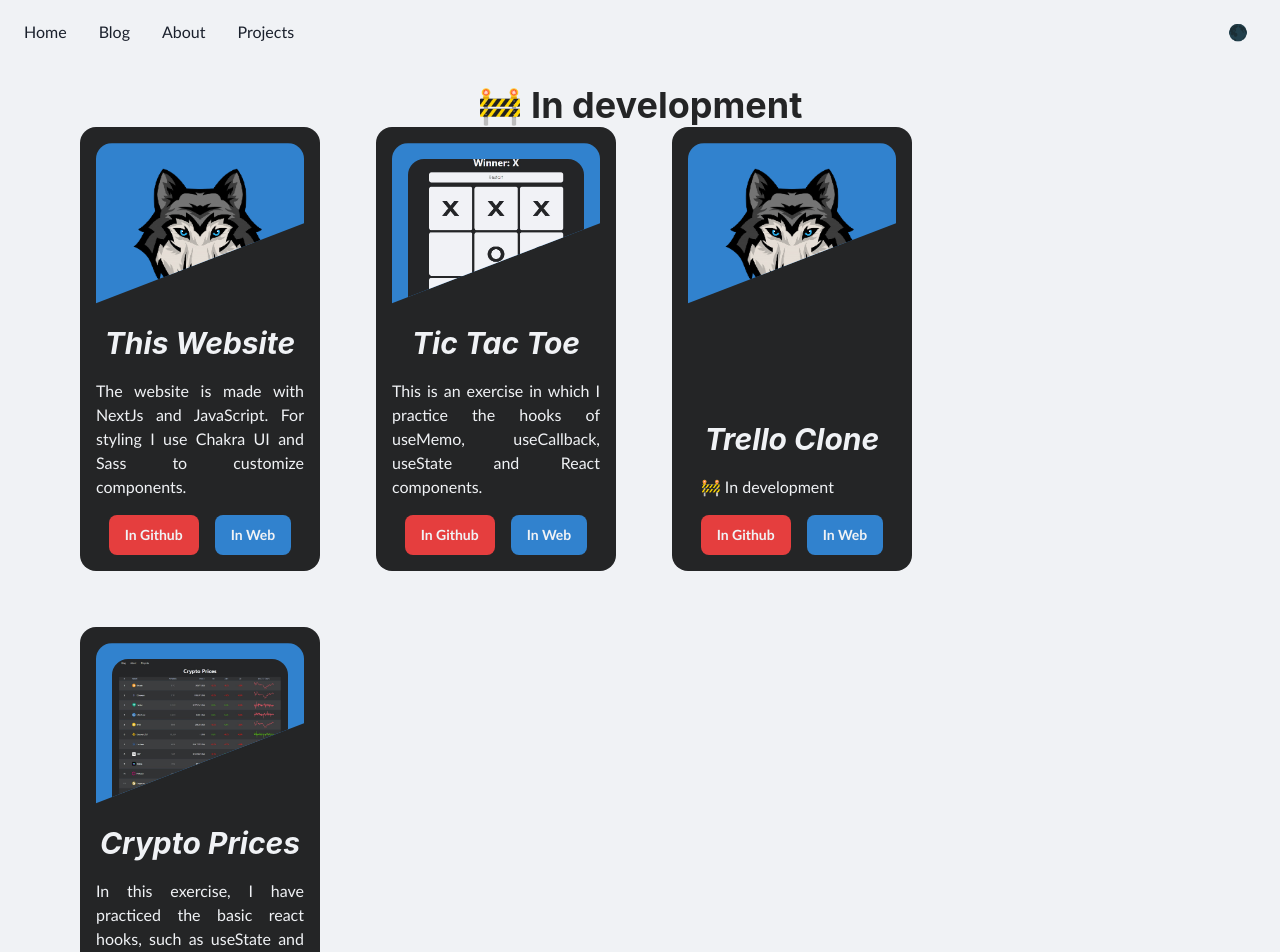
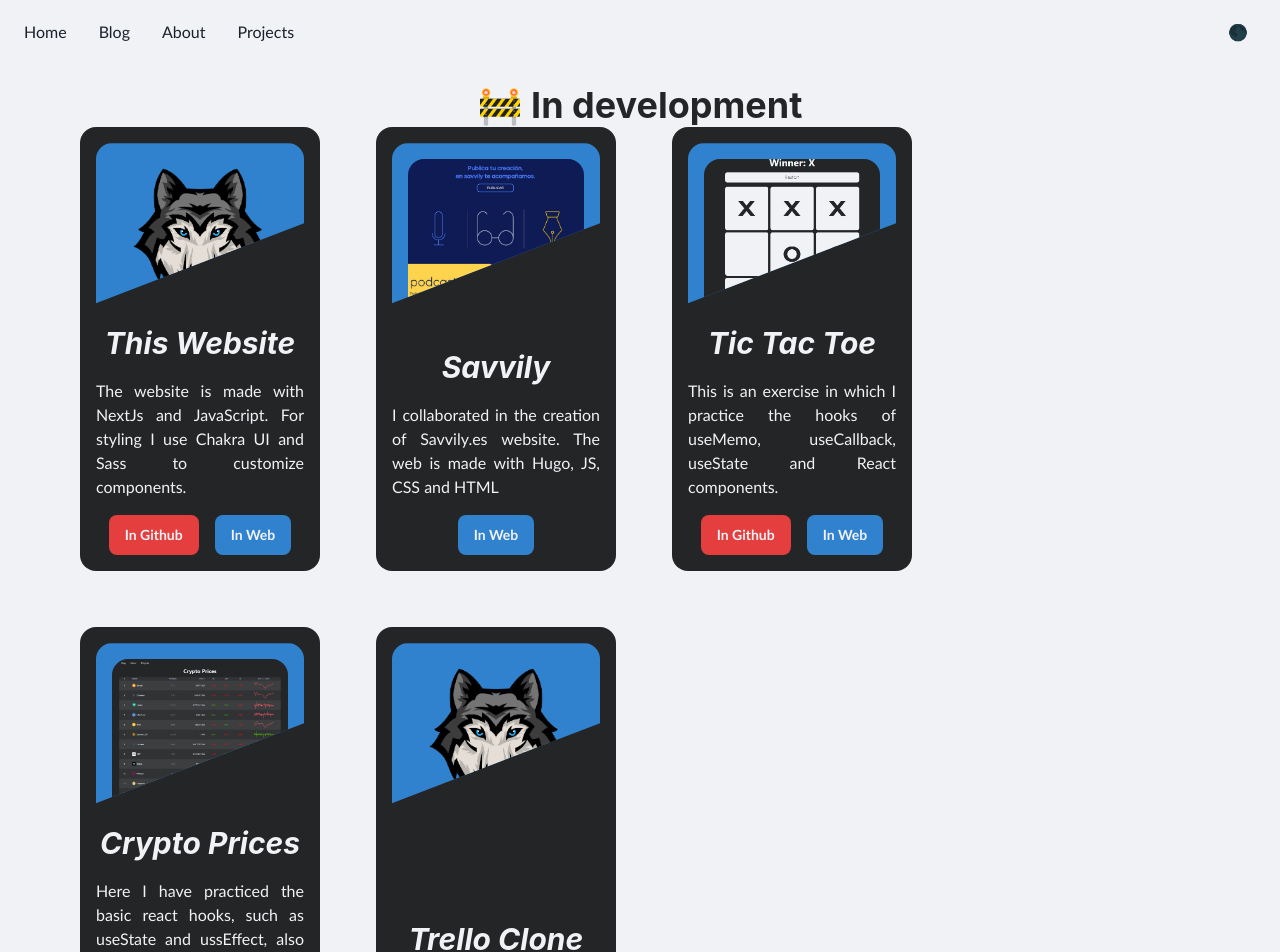
Before and after one commit to wolfero/old_web, a Next.js app: page /projects in a window 1280 px wide. Shown: the top 952 px of the page. Built offline with nearby package versions, Linux system fonts and the light colour scheme.

Commit message:
✨Add Savvily project

```diff
--- a/data/projectsLinks.ts
+++ b/data/projectsLinks.ts
@@ -7,11 +7,26 @@ export const projectsLinks = [
         image: ""
     },
     {
+        name: "Savvily",
+        description: "I collaborated in the creation of Savvily.es website. The web is made with Hugo, JS, CSS and HTML",
+        webLink: "https://savvily.es/",
+        githubLink: "",
+        image: "/assets/projects/Savvily.jpg"
+    },
+    {
         name: "Tic Tac Toe",
         description: "This is an exercise in which I practice the hooks of useMemo, useCallback, useState and React components.",
         webLink: "/projects/tictactoe",
         githubLink: "https://github.com/wolfero/web/tree/master/src/views/projects/TicTacToe",
         image: "/assets/projects/tictactoe.jpg"
+    },
+
+    {
+        name: "Crypto Prices",
+        description: "Here I have practiced the basic react hooks, such as useState and ussEffect, also make requests to an api with axios.",
+        webLink: "/projects/crypto-prices",
+        githubLink: "https://github.com/wolfero/web/tree/master/src/views/projects/CryptoPrices",
+        image: "/assets/projects/cryptoPrices.jpg"
     },
     {
         name: "Trello Clone",
@@ -20,12 +35,4 @@ export const projectsLinks = [
         githubLink: "https://github.com/wolfero/web/tree/master/src/views/projects/TrelloClone",
         image: ""
     },
-    {
-        name: "Crypto Prices",
-        description: "In this exercise, I have practiced the basic react hooks, such as useState and ussEffect, also to make request to a third party api with axios.",
-        webLink: "/projects/crypto-prices",
-        githubLink: "https://github.com/wolfero/web/tree/master/src/views/projects/CryptoPrices",
-        image: "/assets/projects/cryptoPrices.jpg"
-    },
-
 ];
```
Also changed, not shown: public/assets/projects/Savvily.jpg (added).
